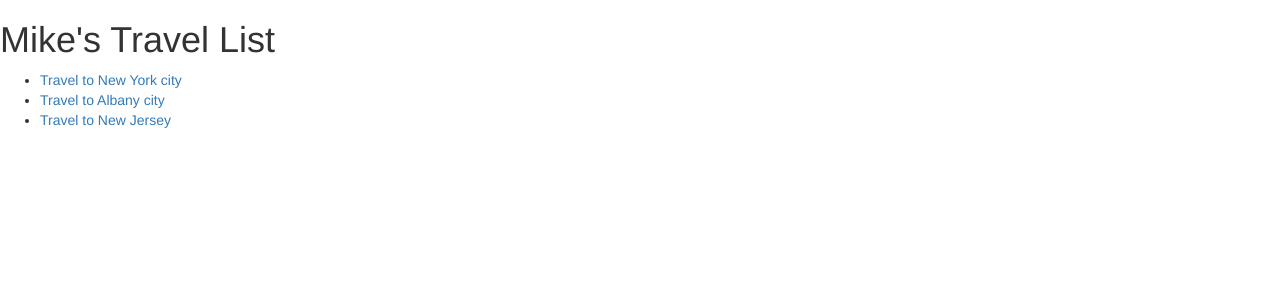
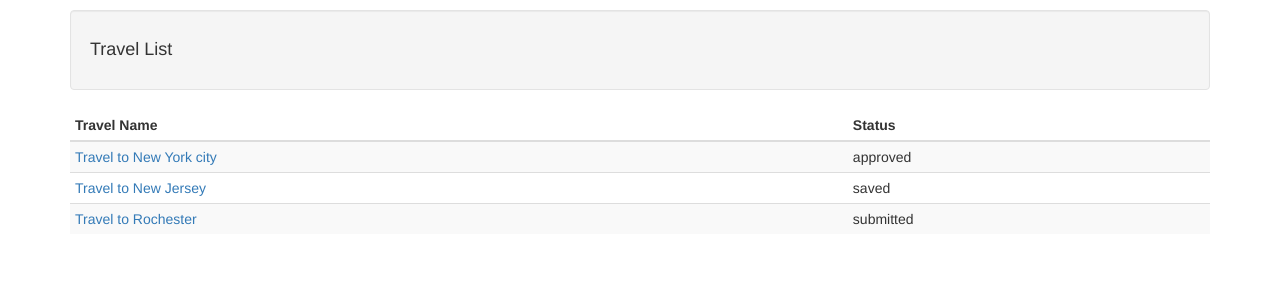
Before and after one commit to n2iw/Expense-Claim-System, a Java web app: page /employee.jsp in a window 1280 px wide. Shown: the top 300 px of the page. Run offline with Tomcat 11, a stand-in JSP engine, Linux system fonts and the light colour scheme; some libraries are stand-ins or nearby versions.

Commit message:
Modify styles

```diff
--- a/WebContent/employee.jsp
+++ b/WebContent/employee.jsp
@@ -1,12 +1,34 @@
-<% String title = "Mike's Travel List"; %>
+<% String title = "Travel List"; %>
 <%@include file="WEB-INF/Header.jsp" %>
 
-  <h1>Mike's Travel List</h1>
-  <ul>
-    <li><a href="employee_form.jsp">Travel to New York city</a></li>
-    <li><a href="employee_form.jsp">Travel to Albany city</a></li>
-    <li><a href="employee_form.jsp">Travel to New Jersey</a></li>
-  </ul>
+<div class="container">
+<div class="row"><p></p></div>
+<div class="well">
+<h4>Travel List</h4>
+</div>
+<div class="table-responsive">
+   <table class="table table-hover table-striped table-condensed">
+	<thead>
+	  <tr>
+	    <th>Travel Name</th> <th>Status</th>
+	  </tr>
+	</thead>
+	<tbody>
+	    <tr>
+	    <td><a href="employee_form.jsp">Travel to New York city</a></td><td>approved</td>
+	    </tr>
+
+	    <tr>
+	    <td><a href="employee_form.jsp">Travel to New Jersey</a></td><td>saved</td>
+	    </tr>
+
+	    <tr>
+	    <td><a href="employee_form.jsp">Travel to Rochester</a></td><td>submitted</td>
+	    </tr>
+	</tbody>
+	</table>
+	</div>
+</div>
   <script src="js/jquery-3.1.0.min.js"></script>
   <script src="js/bootstrap.min.js"></script>
   <script src="js/script.js"></script>
```
Also changed, not shown: WebContent/employee_form.jsp (+56 -27 lines).
